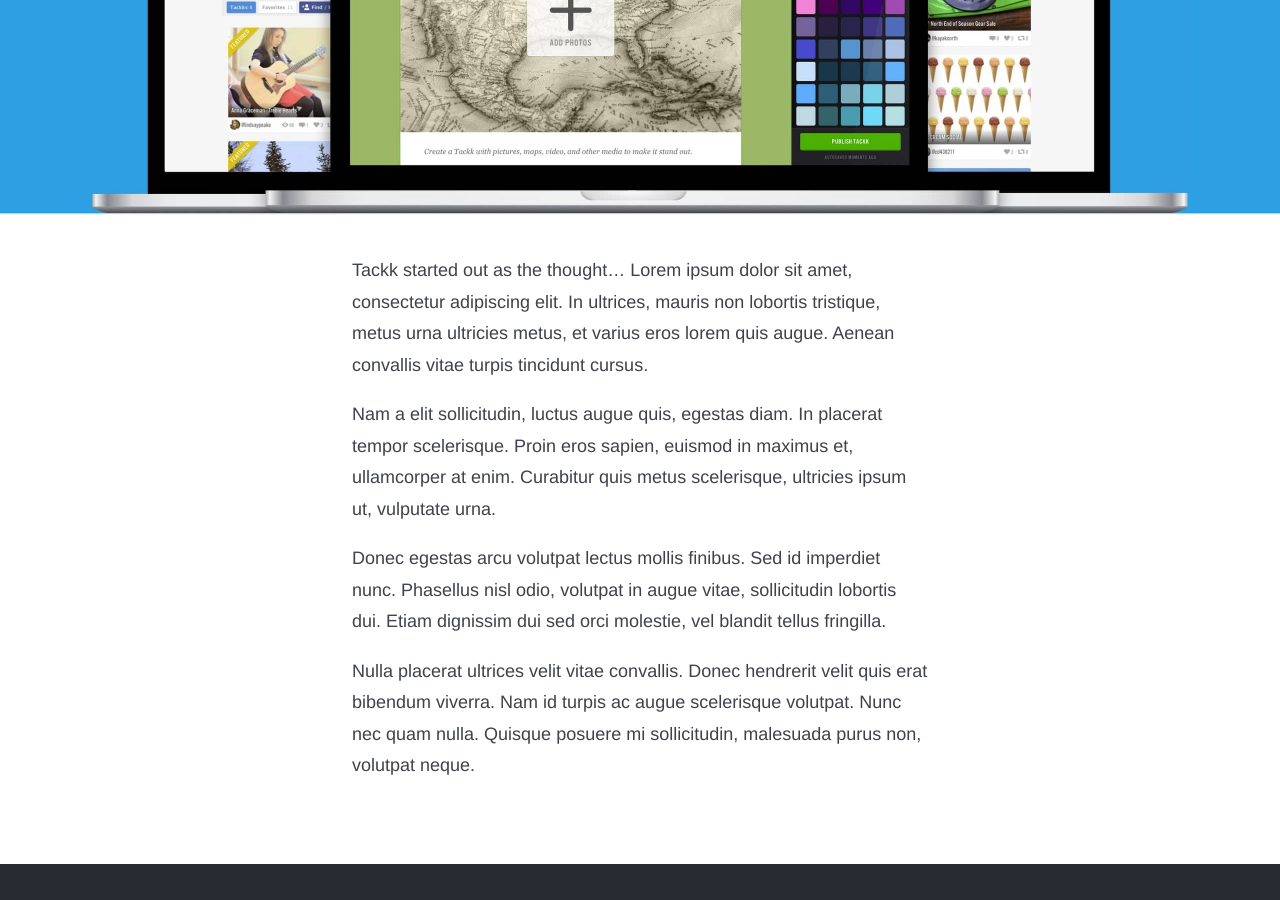
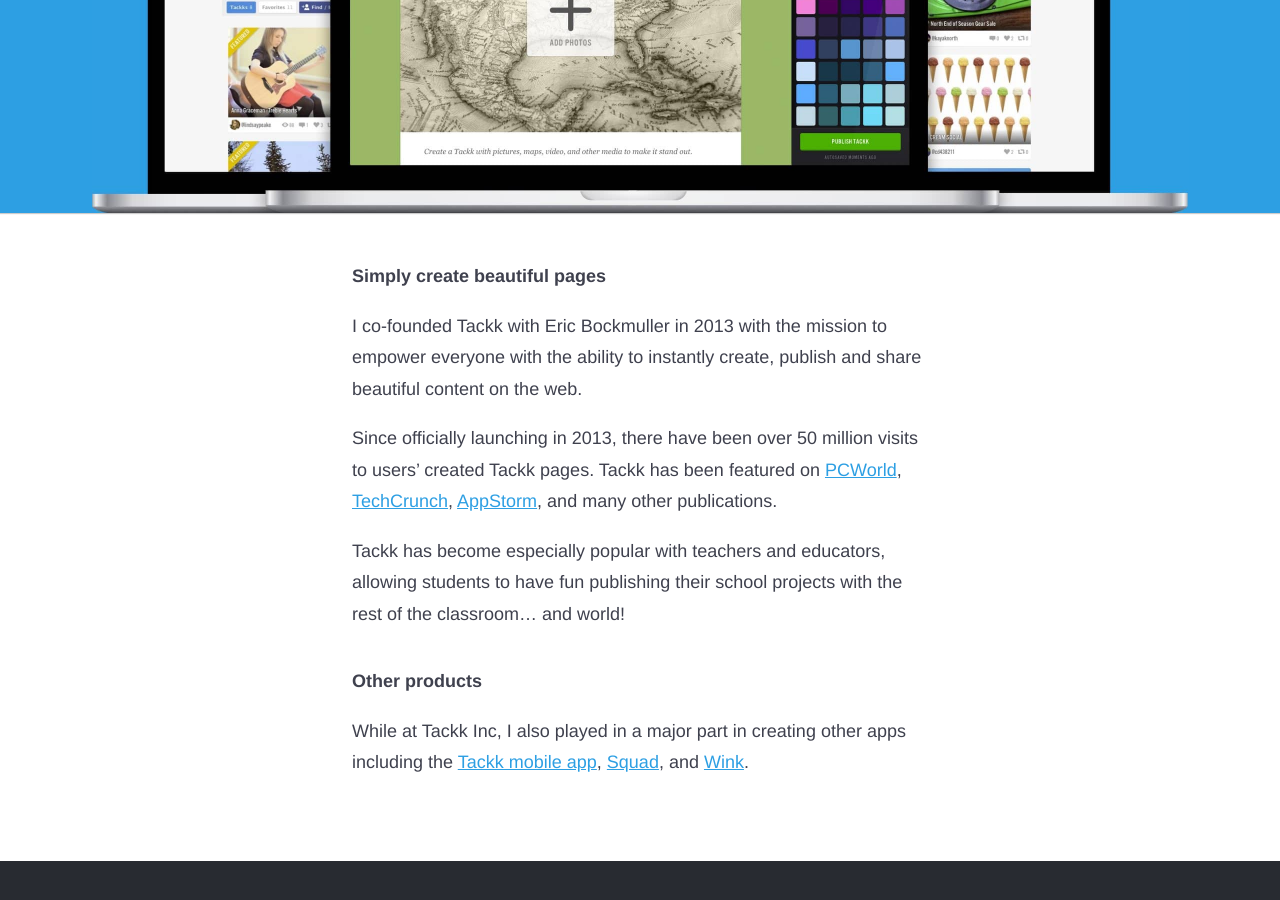
Before and after one commit to danklammer/danklammer.github.io, a Jekyll site: the page built from work/_posts/2013-01-01-tackk.md, in a window 1280 px wide and 900 px high, scrolled down 464 px. Built offline with Jekyll 4.4.1, drawn with Linux system fonts in a browser that asks for light colours.

Commit message:
Added Tackk copy and updated other project copy

```diff
--- a/work/_posts/2013-01-01-tackk.md
+++ b/work/_posts/2013-01-01-tackk.md
@@ -13,10 +13,23 @@
 permalink:      /tackk/
 ---
 
-Tackk started out as the thought... Lorem ipsum dolor sit amet, consectetur adipiscing elit. In ultrices, mauris non lobortis tristique, metus urna ultricies metus, et varius eros lorem quis augue. Aenean convallis vitae turpis tincidunt cursus.
+#### **Simply create beautiful pages**
 
-Nam a elit sollicitudin, luctus augue quis, egestas diam. In placerat tempor scelerisque. Proin eros sapien, euismod in maximus et, ullamcorper at enim. Curabitur quis metus scelerisque, ultricies ipsum ut, vulputate urna.
+I co-founded Tackk with Eric Bockmuller in 2013 with the mission to empower everyone with the ability to instantly create, publish and share beautiful content on the web.
 
-Donec egestas arcu volutpat lectus mollis finibus. Sed id imperdiet nunc. Phasellus nisl odio, volutpat in augue vitae, sollicitudin lobortis dui. Etiam dignissim dui sed orci molestie, vel blandit tellus fringilla.
+Since officially launching in 2013, there have been over 50 million visits to users' created Tackk pages. Tackk has been featured on [PCWorld], [TechCrunch], [AppStorm], and many other publications.
 
-Nulla placerat ultrices velit vitae convallis. Donec hendrerit velit quis erat bibendum viverra. Nam id turpis ac augue scelerisque volutpat. Nunc nec quam nulla. Quisque posuere mi sollicitudin, malesuada purus non, volutpat neque.
+Tackk has become especially popular with teachers and educators, allowing students to have fun publishing their school projects with the rest of the classroom... and world!
+
+
+#### **Other products**
+
+While at Tackk Inc, I also played in a major part in creating other apps including the [Tackk mobile app], [Squad], and [Wink].
+
+
+[PCWorld]: http://www.pcworld.com/article/2062252/tackk-review-out-of-beta-still-an-excellent-way-to-create-simple-websites.html "Tackk review: Out of beta, still an excellent way to create simple websites"
+[TechCrunch]: https://techcrunch.com/2013/09/30/tack-seed-funding/ "Tackk Raises $1.2M For Its Content Creation Tools"
+[AppStorm]: http://web.appstorm.net/reviews/media-reviews/create-beautiful-posters-and-fliers-instantly-with-tackk/ "Create Beautiful Posters and Fliers Instantly with Tackk"
+[Tackk mobile app]: /tackk-app
+[Squad]: /squad
+[Wink]: /wink
```
Also changed, not shown: work/_posts/2014-02-02-flat-pinboard.md (+2 -0 lines), work/_posts/2015-01-01-wink.md (+5 -2 lines), work/_posts/2016-01-01-squad.md (+11 -4 lines), work/_posts/2016-06-01-bytesize.md (+9 -3 lines).
